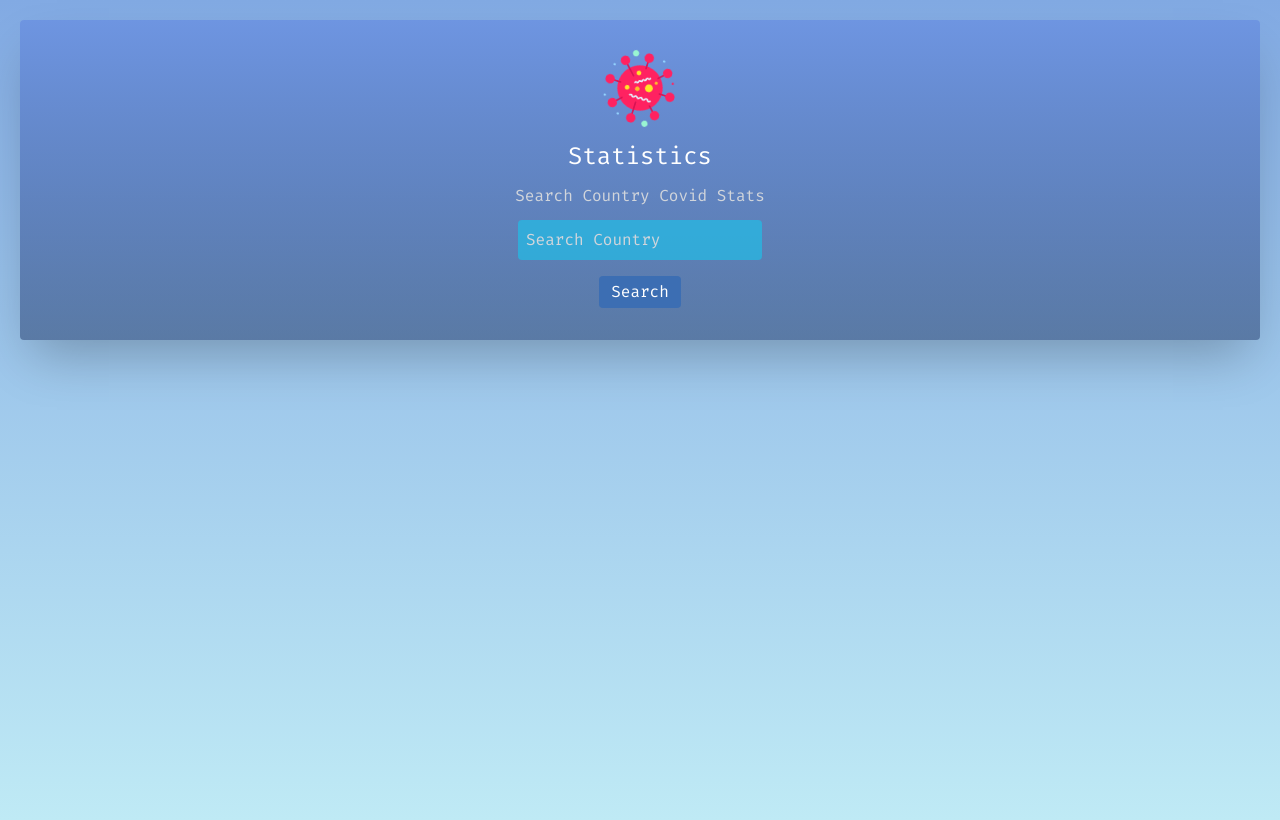
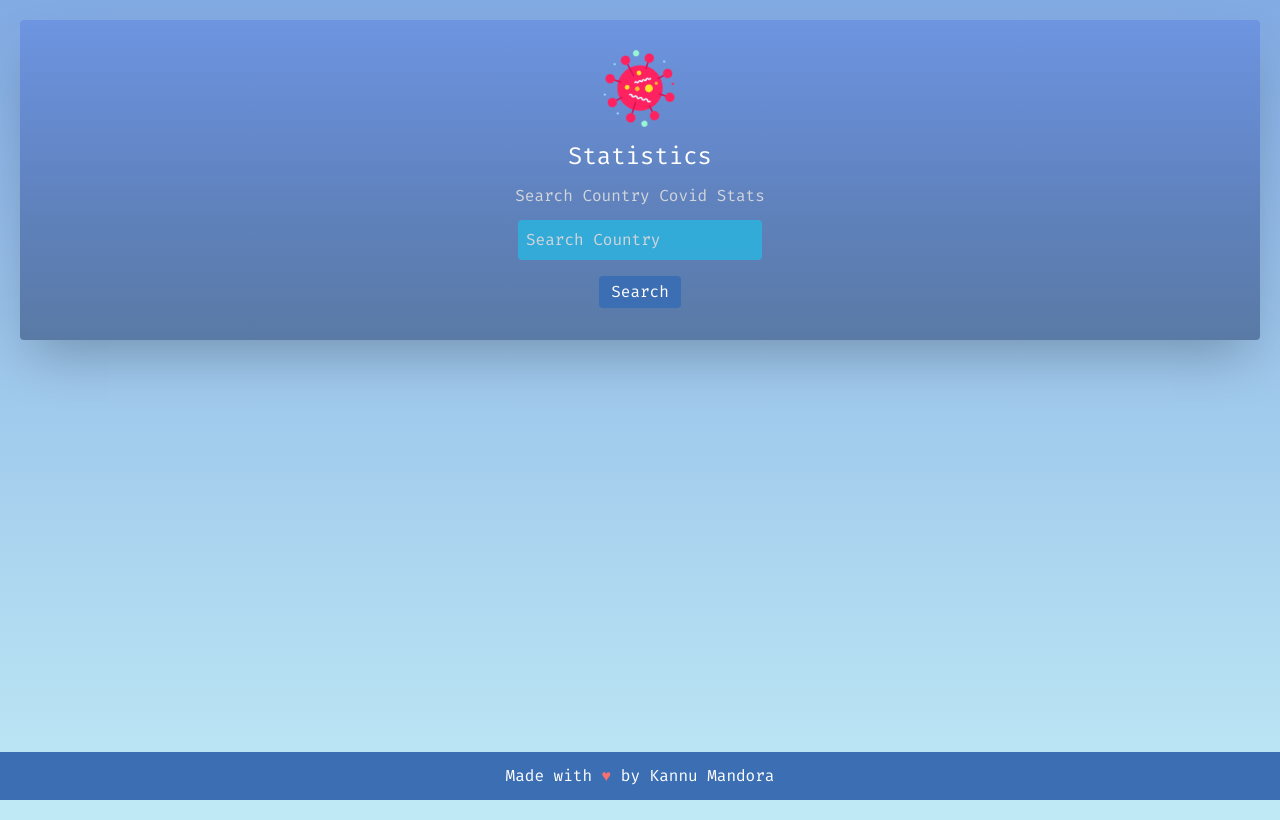
Before and after one commit to Kannu-Mandora/covid-19, a React (Vite) app: page / in a window 1280 px wide. Built offline with nearby package versions, Linux system fonts and the light colour scheme; no server answers.

Commit message:
Remove: Search from App.tsx. Create: Footer.tsx

```diff
--- a/src/App.tsx
+++ b/src/App.tsx
@@ -1,13 +1,12 @@
-import React from "react";
-import MobileBar from "./components/ui/Navigates/MobileBar";
 import "./App.css";
 import Search from "./components/ui/Search";
+import Footer from "./components/main/Footer";
 
 const App = () => {
   return (
     <>
-      <MobileBar />
       <Search />
+      <Footer />
     </>
   );
 };
--- /dev/null
+++ b/src/components/main/Footer.tsx
@@ -0,0 +1,11 @@
+import React from 'react'
+
+const Footer = () => {
+  return (
+    <div className="bg-[color:var(--darker-box)] p-3 fixed bottom-0 w-screen flexColCenter" >
+      <p className='text-white text-center' >Made with <span className='text-red-400'>&hearts;</span> by <a href='https://github.com/Kannu-Mandora' target="_blank" className='hover:underline underline-offset-4 transition-all ease-in-out' >Kannu Mandora</a></p>
+    </div>
+  )
+}
+
+export default Footer
```
